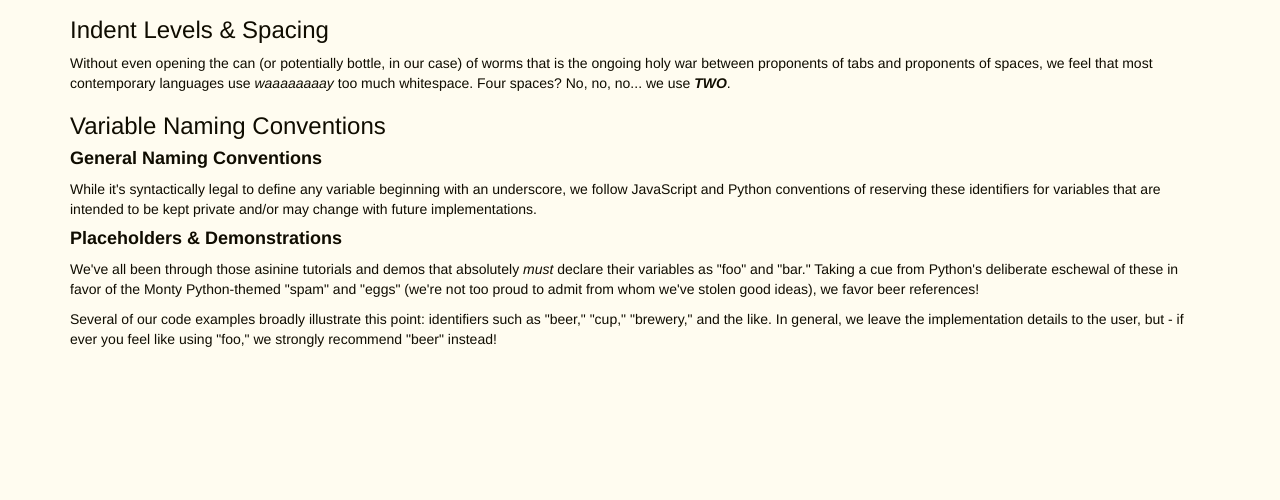
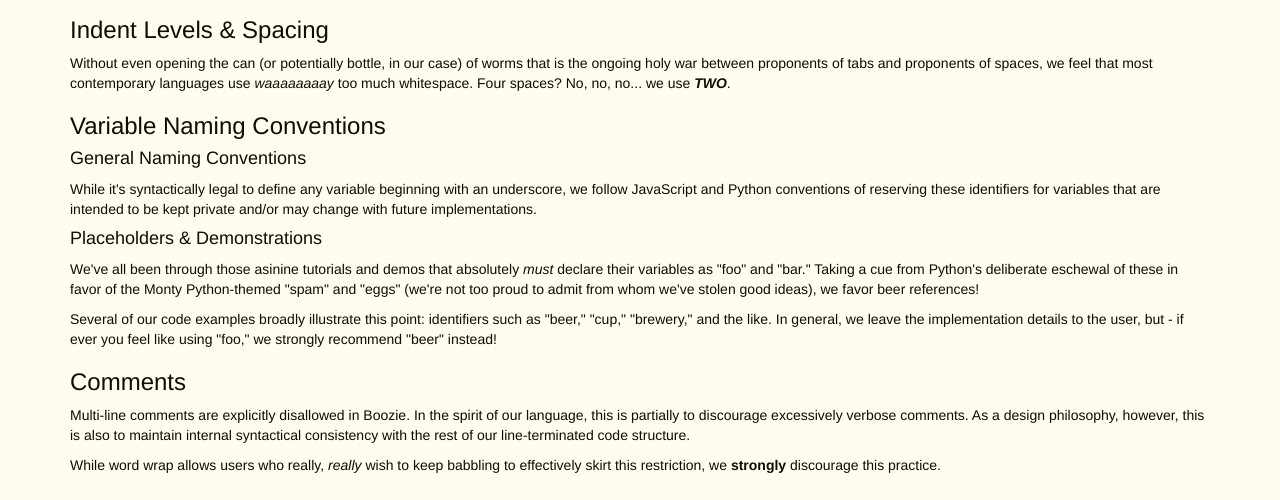
Before and after one commit to mpmcauley/Boozie, a website: page styleguide.html in a window 1280 px wide. Shown: the part 549-1049 px from the top of the page. Before the commit the page ends 923 px from the top, so only its background shows below. Drawn offline with nearby package versions, Linux system fonts and the light colour scheme.

Commit message:
Refinements to formatting, comments

```diff
--- a/styleguide.html
+++ b/styleguide.html
@@ -27,12 +27,16 @@
 
         <h3>Variable Naming Conventions</h3>
 
-        <h4><strong>General Naming Conventions</strong></h4>
+        <h4>General Naming Conventions</h4>
         <p>While it's syntactically legal to define any variable beginning with an underscore, we follow JavaScript and Python conventions of reserving these identifiers for variables that are intended to be kept private and/or may change with future implementations.</p>
 
-        <h4><strong>Placeholders &amp; Demonstrations</strong></h4>
+        <h4>Placeholders &amp; Demonstrations</h4>
         <p>We've all been through those asinine tutorials and demos that absolutely <em>must</em> declare their variables as "foo" and "bar." Taking a cue from Python's deliberate eschewal of these in favor of the Monty Python-themed "spam" and "eggs" (we're not too proud to admit from whom we've stolen good ideas), we favor beer references!</p>
         <p>Several of our code examples broadly illustrate this point: identifiers such as "beer," "cup," "brewery," and the like. In general, we leave the implementation details to the user, but - if ever you feel like using "foo," we strongly recommend "beer" instead!</p>
+
+        <h3>Comments</h3>
+        <p>Multi-line comments are explicitly disallowed in Boozie. In the spirit of our language, this is partially to discourage excessively verbose comments. As a design philosophy, however, this is also to maintain internal syntactical consistency with the rest of our line-terminated code structure.</p>
+        <p>While word wrap allows users who really, <em>really</em> wish to keep babbling to effectively skirt this restriction, we <strong>strongly</strong> discourage this practice.</p>
       </div>
     </div>
   </div>
```
